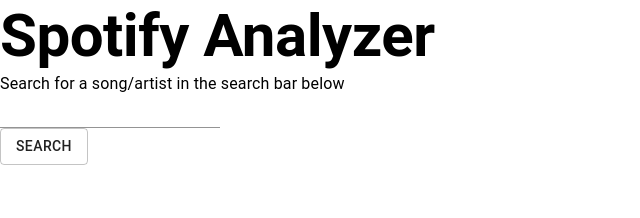
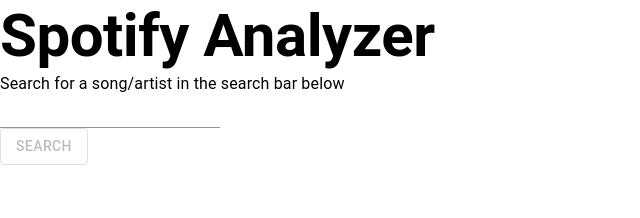
Before and after one commit to ae4sri/spotifyanalyzerfrontend, a React (Create React App) app: page / in a window 1280 px wide. Shown: the top 218 px of the page, without its empty margins (0-640 px from the left). Built offline with nearby package versions, Linux system fonts and the light colour scheme.

Commit message:
Disable search bar for null inputs

```diff
--- a/src/components/SearchBar.tsx
+++ b/src/components/SearchBar.tsx
@@ -7,11 +7,17 @@
     setQuery: Dispatch<SetStateAction<string>>,
     submitQuery: (event: React.SyntheticEvent<EventTarget>) => void
     }) => {
+
+
+        const canSearch = (): boolean => {
+            return (query.length == 0)
+          }
+
     return (
         <form onSubmit={submitQuery}>
               <TextField id="standard-basic" value={query} onChange={({ target }) => setQuery(target.value)}  />
         <br />
-              <Button type="submit" variant="outlined">Search</Button>
+              <Button disabled={canSearch()} type="submit" variant="outlined">Search</Button>
         </form>
     )
 
```
